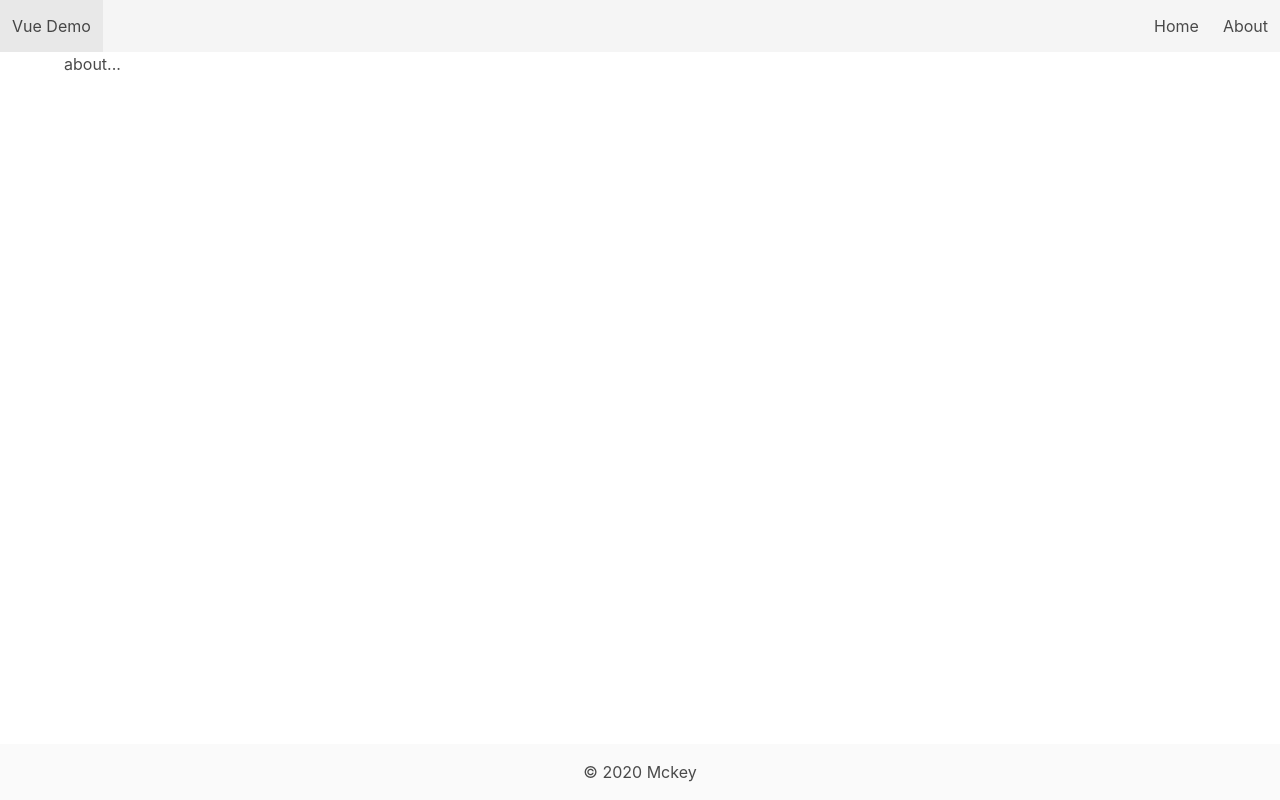
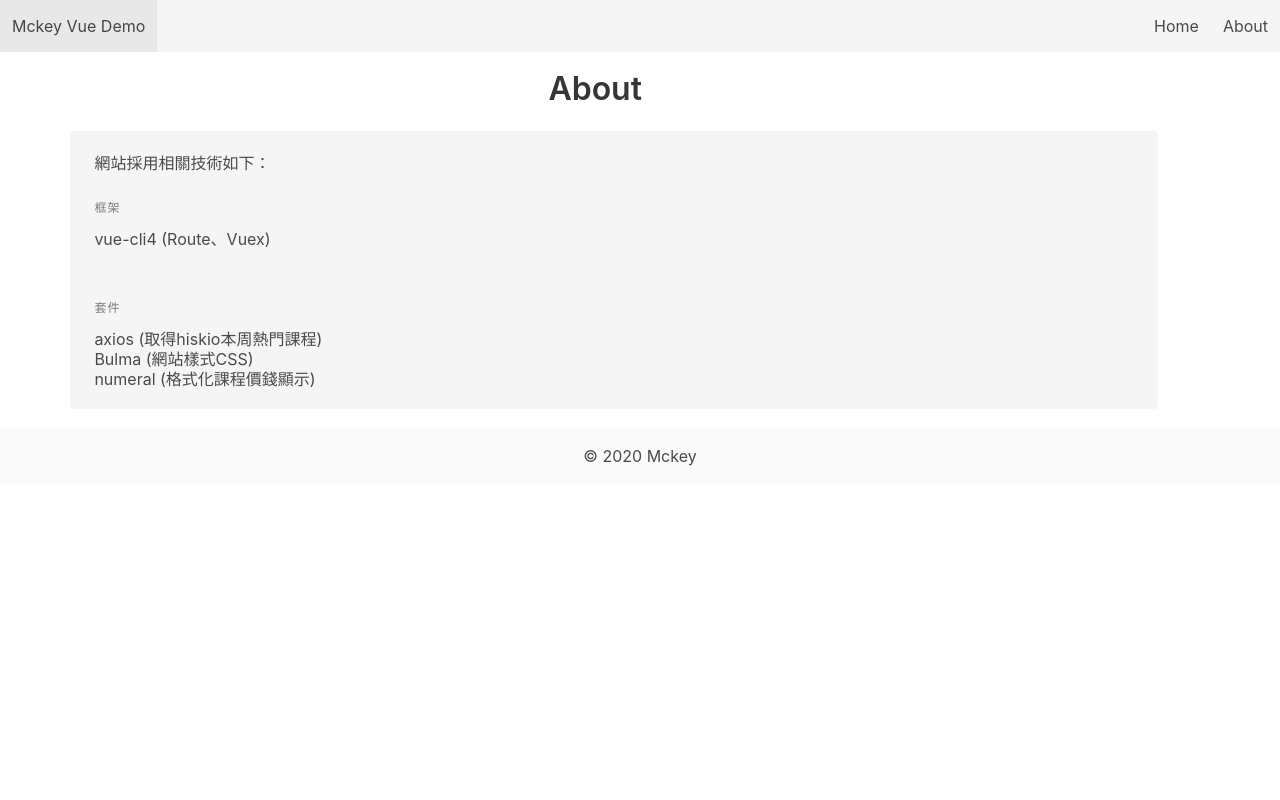
Before and after one commit to MckeyHong/vue-demo, a Vue app: page /about in a window 1280 px wide. Built offline with nearby package versions, Linux system fonts and the light colour scheme.

Commit message:
Add axios package & 串接 hiskio 課程資訊

```diff
--- a/public/index.html
+++ b/public/index.html
@@ -1,17 +1,21 @@
 <!DOCTYPE html>
 <html lang="en">
+
 <head>
   <meta charset="utf-8">
   <meta http-equiv="X-UA-Compatible" content="IE=edge">
   <meta name="viewport" content="width=device-width,initial-scale=1.0">
   <link rel="icon" href="<%= BASE_URL %>favicon.ico">
-    <title>vue-demo</title>
+  <title>Mckey Vue Demo</title>
 </head>
+
 <body>
   <noscript>
-      <strong>We're sorry but vue-demo doesn't work properly without JavaScript enabled. Please enable it to continue.</strong>
+    <strong>We're sorry but vue-demo doesn't work properly without JavaScript enabled. Please enable it to
+      continue.</strong>
   </noscript>
   <div id="app"></div>
   <!-- built files will be auto injected -->
 </body>
+
 </html>
--- /dev/null
+++ b/src/api/course.js
@@ -0,0 +1,3 @@
+const axios = require('axios').default;
+
+export const getCourses = () => axios.get('https://api.hiskio.com/v1/courses?order=FEEDBACK&limit=9');
--- a/src/layout/footer.vue
+++ b/src/layout/footer.vue
@@ -14,9 +14,6 @@ export default {
 
 <style>
 .footer {
-  position: absolute;
-  bottom: 0;
-  width: 100%;
   padding: 1rem 0.5rem 1rem;
 }
 </style>
--- a/src/layout/header.vue
+++ b/src/layout/header.vue
@@ -2,7 +2,7 @@
   <header>
     <nav class="navbar is-light" role="navigation" aria-label="main navigation">
       <div class="navbar-brand">
-        <router-link to="/" class="navbar-item">Vue Demo</router-link>
+        <router-link to="/" class="navbar-item">Mckey Vue Demo</router-link>
         <a
           role="button"
           class="navbar-burger burger"
--- a/src/store/index.js
+++ b/src/store/index.js
@@ -1,15 +1,27 @@
 import Vue from 'vue'
 import Vuex from 'vuex'
 
+import course from './modules/course';
+
 Vue.use(Vuex)
 
-export default new Vuex.Store({
-  state: {
-  },
-  mutations: {
-  },
-  actions: {
-  },
+const store = new Vuex.Store({
+  strict: process.env.NODE_ENV !== 'production',
   modules: {
+    course
   }
-})
+});
+
+if (module.hot) {
+  module.hot.accept([
+    './modules/course'
+  ], () => {
+    store.hotUpdate({
+      modules: {
+        course: require('./modules/course').default
+      }
+    });
+  });
+}
+
+export default store;
--- /dev/null
+++ b/src/store/modules/course.js
@@ -0,0 +1,27 @@
+import {
+  getCourses
+} from '@/api/course';
+
+const state = {
+  lists: {}
+};
+
+const mutations = {
+  GET_SUCCESS: (state, { data }) => {
+    state.lists = data;
+  }
+};
+
+const actions = {
+  getLists: async ({ commit }) => {
+    const { data } = await getCourses();
+    commit('GET_SUCCESS', data);
+  }
+};
+
+export default {
+  namespaced: true,
+  state,
+  actions,
+  mutations
+};
--- a/src/views/about/index.vue
+++ b/src/views/about/index.vue
@@ -1,5 +1,26 @@
 <template>
-  <div>about...</div>
+  <div>
+    <h1 class="title">About</h1>
+    <div class="container is-fluid">
+      <div class="notification">
+        <p class="menu-title">網站採用相關技術如下：</p>
+        <br />
+        <aside class="menu">
+          <p class="menu-label">框架</p>
+          <ul class="menu-list">
+            <li>vue-cli4 (Route、Vuex)</li>
+          </ul>
+          <hr />
+          <p class="menu-label">套件</p>
+          <ul class="menu-list">
+            <li>axios (取得hiskio本周熱門課程)</li>
+            <li>Bulma (網站樣式CSS)</li>
+            <li>numeral (格式化課程價錢顯示)</li>
+          </ul>
+        </aside>
+      </div>
+    </div>
+  </div>
 </template>
 
 <script>
@@ -8,3 +29,13 @@ export default {
   name: 'aboutIndex'
 }
 </script>
+
+<style>
+.container {
+  margin: 1.2rem;
+}
+
+.title {
+  text-align: center;
+}
+</style>
--- a/src/views/home/index.vue
+++ b/src/views/home/index.vue
@@ -1,10 +1,57 @@
 <template>
-  <div>home...</div>
+  <div>
+    <h1 class="title is-4">本周熱門課程</h1>
+    <div
+      class="card is-pulled-left"
+      v-for="(course, key) in lists"
+      :key="key"
+      style="width:30%;margin:1rem 0.5rem;"
+    >
+      <a :href="`https://hiskio.com/courses/${course.id}`" target="_blank">
+        <div class="card-image">
+          <figure class="image is-3by2">
+            <img :src="course.image" />
+          </figure>
+        </div>
+        <div class="card-content">
+          <div class="media">{{ course.title }}</div>
+
+          <div class="content has-text-right has-text-danger">{{ course.price }}</div>
+        </div>
+      </a>
+    </div>
+    <div class="is-clearfix"></div>
+  </div>
 </template>
 
 <script>
+import { createNamespacedHelpers } from 'vuex';
+const { mapState, mapActions } = createNamespacedHelpers('course');
 
 export default {
-  name: 'homeIndex'
+  name: 'homeIndex',
+  computed: {
+    ...mapState(['lists'])
+  },
+  methods: {
+    ...mapActions(['getLists']),
+    async fetchLists () {
+      await this.getLists();
+    }
+  },
+  created () {
+    this.getLists();
+  }
 }
 </script>
+
+<style>
+.title {
+  margin-top: 20px;
+  text-align: center;
+}
+
+.media {
+  font-size: 14px;
+}
+</style>
```
Also changed, not shown: .eslintrc.js. Lines whose indentation alone changed are shown as unchanged.
